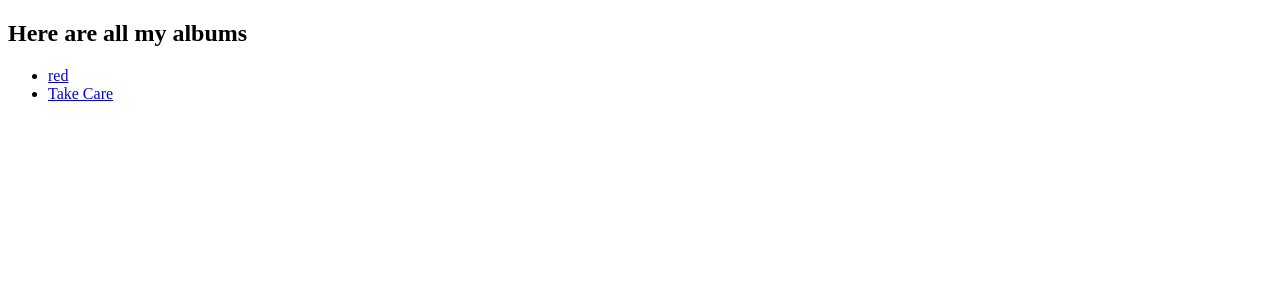
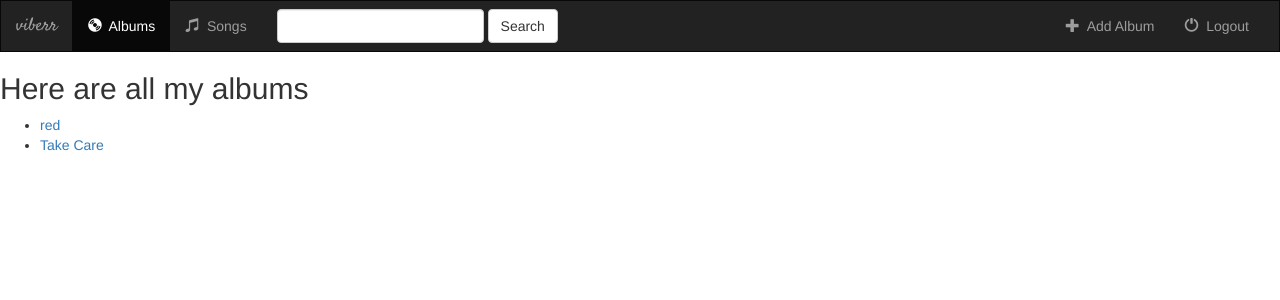
Before and after one commit to spawnreed/NewProject, a Django app: page /music/ in a window 1280 px wide. Shown: the top 300 px of the page. Run offline with Django 3.2, Linux system fonts and the light colour scheme; data comes from the database, SQL or seed files in the repository; some libraries are stand-ins or nearby versions.

Commit message:
generic views

```diff
--- /dev/null
+++ b/music/static/music/style.css
@@ -0,0 +1,28 @@
+body{
+    background-color: white;
+}
+
+ul.errorlist {
+    padding-left: 0;
+}
+
+ul.errorlist > li {
+    list-style: none;
+}
+
+.navbar {
+    border-radius: 0;
+}
+
+.navbar-brand {
+    font-family: 'Satisfy', cursive;
+}
+
+.glyphicon-star {
+    color: #CCCCCC;
+    font-size: 16px;
+}
+
+.glyphicon-star.active {
+    color: #FDB230;
+}
--- /dev/null
+++ b/music/templates/music/base.html
@@ -0,0 +1,67 @@
+{% load staticfiles %}
+ <link rel="stylesheet" href="https://maxcdn.bootstrapcdn.com/bootstrap/3.3.6/css/bootstrap.min.css">
+    <link href='https://fonts.googleapis.com/css?family=Satisfy' rel='stylesheet' type='text/css'>
+    <link rel="stylesheet" type="text/css" href="{% static 'music/style.css' %}"/>
+    <script src="https://ajax.googleapis.com/ajax/libs/jquery/1.12.0/jquery.min.js"></script>
+    <script src="http://maxcdn.bootstrapcdn.com/bootstrap/3.3.6/js/bootstrap.min.js"></script>
+
+
+<!DOCTYPE html>
+<html lang="en">
+<head>
+    <meta charset="UTF-8">
+    <title>{% block title %}Title {% endblock %}</title>
+</head>
+<body>
+
+<nav class="navbar navbar-inverse">
+  <div class="container-fluid">
+    <div class="navbar-header">
+        <button type="button" class="navbar-toggle" data-toggle="collapse" data-target="#topNavBar">
+            <span class="icon-bar"></span>
+            <span class="icon-bar"></span>
+            <span class="icon-bar"></span>
+        </button>
+      <a class="navbar-brand" href="{% url 'music:index'%}">
+        viberr
+      </a>
+    </div>
+
+      <div class="collapse navbar-collapse" id="topNavBar">
+          <ul class="nav navbar-nav">
+             <li class="active"> <a href="{% url 'music:index'%}">
+                 <span class="glyphicon glyphicon-cd" aria-hidden="true"></span>&nbsp; Albums
+             </a>
+             </li>
+               <li class=""> <a href="#">
+                 <span class="glyphicon glyphicon-music" aria-hidden="true"></span>&nbsp; Songs
+             </a>
+             </li>
+          </ul>
+
+          <form class="navbar-form navbar-left" role="search" method="get" action="#">
+              <div class="form-group">
+                  <input type="text" class="form-control" name="q" value="">
+              </div>
+                    <button type="submit" class="btn btn-default">Search</button>
+          </form>
+
+         <ul class="nav navbar-nav navbar-right">
+              <li class=""> <a href="#">
+                 <span class="glyphicon glyphicon-plus" aria-hidden="true"></span>&nbsp; Add Album
+             </a>
+             </li>
+              <li class=""> <a href="#">
+                 <span class="glyphicon glyphicon-off" aria-hidden="true"></span>&nbsp; Logout
+             </a>
+             </li>
+          </ul>
+      </div>
+  </div>
+</nav>
+
+{% block body %}
+{% endblock %}
+
+</body>
+</html>
--- a/music/templates/music/index.html
+++ b/music/templates/music/index.html
@@ -1,10 +1,7 @@
-<!DOCTYPE html>
-<html lang="en">
-<head>
-    <meta charset="UTF-8">
-    <title>Title</title>
-</head>
-<body>
+{% extends 'music/base.html' %}
+
+{% block body %}
+
     <h2>Here are all my albums</h2>
     {% if all_albums%}
         <ul>
@@ -15,5 +12,5 @@
     {% else %}
         <h3>You have no albums :( </h3>
     {% endif %}
-</body>
-</html>
+
+{% endblock %}
```
Also changed, not shown: music/templates/music/detail.html (+8 -9 lines). Lines whose indentation alone changed are shown as unchanged.
